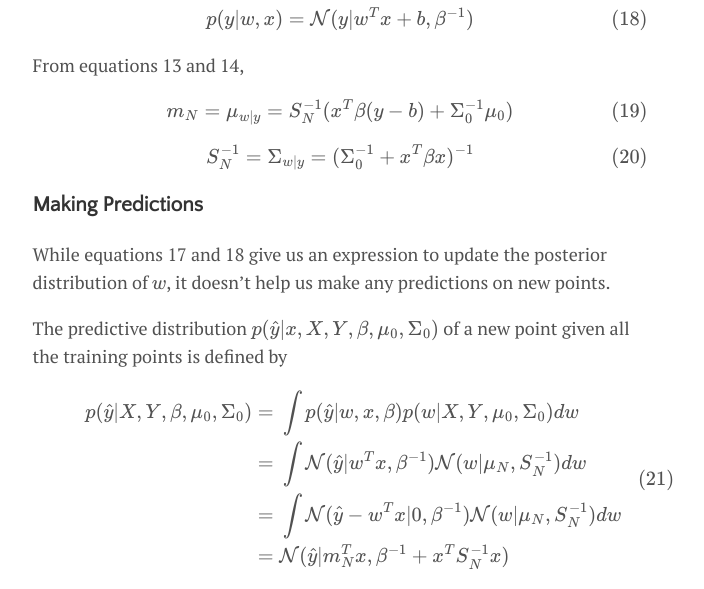
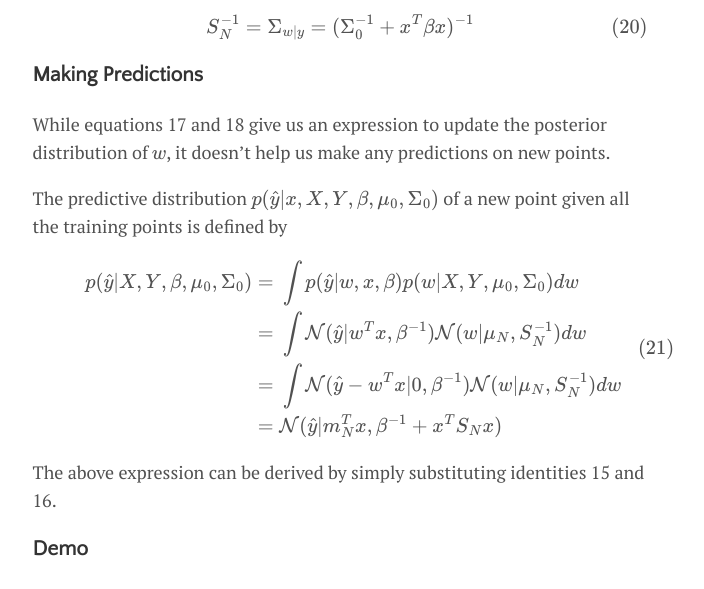
Before and after one commit to apoorvreddy/apoorvreddy.github.io, a Jekyll site: the page built from _posts/2019-01-10-bayesian-linear-regression.md, in a window 1280 px wide and 1400 px high, scrolled down 3943 px. Shown: the top 589 px of the window, without its empty margins (300-1004 px from the left). Built offline with Jekyll 4.4.1, drawn with Linux system fonts in a browser that asks for light colours; formulas are drawn with MathJax 3; comment, search, counter and statistics services are not loaded; some of the changed text lies outside the part shown.

```diff
--- a/_posts/2019-01-10-bayesian-linear-regression.md
+++ b/_posts/2019-01-10-bayesian-linear-regression.md
@@ -116,20 +113,17 @@ $$ p(x) = \mathcal{N} (x | \mu, \Lambda^{-1}) \tag{9}$$
 
 $$ p(y \vert x) = \mathcal{N} (y | Ax + b, L^{-1}) \tag{10}$$
 
-
 Let's define a joint distribution on $$w$$ and $$y$$. Define $$ z = \begin{bmatrix} w \\ y \end{bmatrix} $$
 
-\begin{eqnarray}
-\ln p(z)
-&= \ln p(x) + \ln p(y \vert x) \\\\ &= -\frac{1}{2}(x - \mu)^T \Lambda (x-\mu) -\frac{1}{2}(y - Ax - b)^T L (y - Ax - b) + const
-\end{eqnarray}
+$$\begin{eqnarray}
+\ln p(z) &=& \ln p(x) + \ln p(y \vert x) \\ &=& -\frac{1}{2}(x - \mu)^T \Lambda (x-\mu) -\frac{1}{2}(y - Ax - b)^T L (y - Ax - b) + const
+\end{eqnarray}$$
 
 <b>2nd Order Terms</b>
 
 For the precision of $$z$$, we consider 2nd order terms in $$w$$ and $$y$$.
 
 $$ = -\frac{1}{2}x^T (\Lambda + xLx^T)x - \frac{1}{2}y^TLy + \frac{1}{2}y^TLAx + \frac{1}{2}x^TA^TLy = -\frac{1}{2} \begin{bmatrix} x \\ y \end{bmatrix}^T \begin{bmatrix} \Lambda + A^TLA & -A^TL \\ -LA & L \end{bmatrix} \begin{bmatrix} x \\ y \end{bmatrix} $$
-
 
 $$ = -\frac{1}{2}z^TRz $$, where $$ R = \begin{bmatrix} \Lambda + A^TLA & -A^TL \\ -LA & L \end{bmatrix} $$
 
@@ -148,7 +142,6 @@ $$ z^T R \mu_z = z^T \begin{bmatrix} \Lambda \mu - A^TLb \\ Lb \end{bmatrix} $$
 So,
 
 $$ \mu_z = R^{-1} \begin{bmatrix} \Lambda \mu - A^TLb \\ Lb \end{bmatrix} = \begin{bmatrix} \mu \\ A\mu - b \end{bmatrix}\tag{12} $$
-
 
 Now that we have the joint Gaussian distribution of $$x$$ and $$y$$ specified by $$\mu_z$$ and $$\Sigma_z$$, we can easily find the conditional distribution of $$ x \vert y $$.
 
@@ -191,7 +184,7 @@ The predictive distribution $$ p(\hat{y} \vert x, X, Y, \beta, \mu_0, \Sigma_0)
 
 $$\begin{eqnarray}
 p(\hat{y} \vert X, Y, \beta, \mu_0, \Sigma_0) &=& \int p(\hat{y} \vert w, x, \beta) p(w \vert X, Y, \mu_0, \Sigma_0) dw \\ &=& \int \mathcal{N}(\hat{y} \vert w^Tx, \beta^{-1}) \mathcal{N}(w \vert \mu_N, S_N^{-1}) dw
- \\ &=& \int \mathcal{N}(\hat{y} - w^Tx \vert 0, \beta^{-1}) \mathcal{N}(w \vert \mu_N, S_N^{-1}) dw \\ &=& \mathcal{N}(\hat{y} \vert m_N^Tx, \beta^{-1} + x^TS_N^{-1}x) \end{eqnarray} \tag{21}$$
+ \\ &=& \int \mathcal{N}(\hat{y} - w^Tx \vert 0, \beta^{-1}) \mathcal{N}(w \vert \mu_N, S_N^{-1}) dw \\ &=& \mathcal{N}(\hat{y} \vert m_N^Tx, \beta^{-1} + x^TS_Nx) \end{eqnarray} \tag{21}$$
 
 The above expression can be derived by simply substituting identities 15 and 16.
 
```
Also changed, not shown: other parts of _posts/2019-01-10-bayesian-linear-regression.md (+9 -6 lines).
